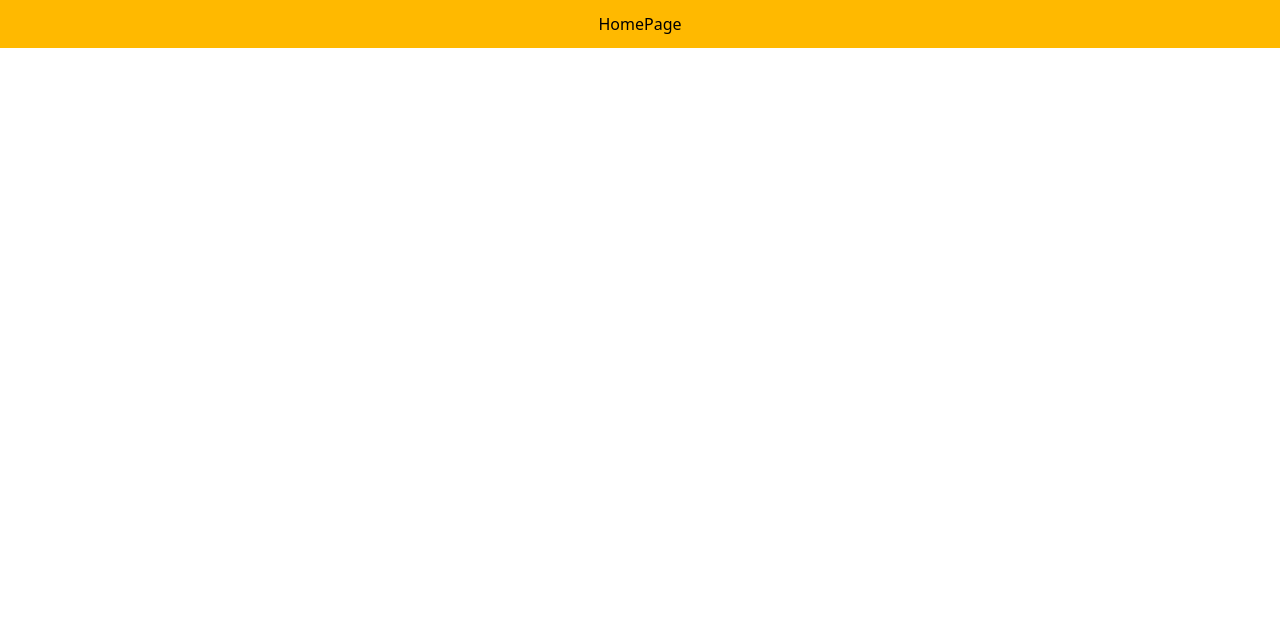
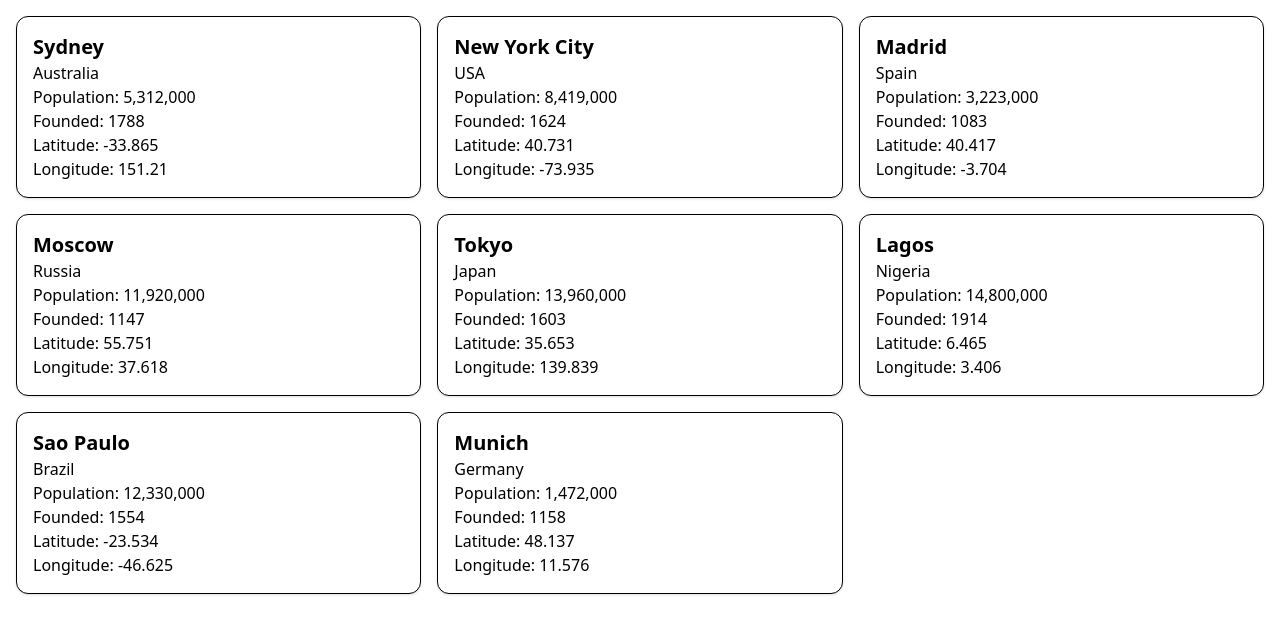
Before and after one commit to danielangerer/discovercity, a Next.js app: page / in a window 1280 px wide. Shown: the top 634 px of the page. Built offline with nearby package versions, Linux system fonts and the light colour scheme.

Commit message:
cities are displayed in a simple way

```diff
--- /dev/null
+++ b/app/api/cities/route.ts
@@ -0,0 +1,7 @@
+import { NextResponse } from 'next/server';
+import { getCities } from '@/lib/getCities';
+
+export async function GET() {
+  const cities = await getCities();
+  return NextResponse.json(cities);
+}
--- a/app/page.tsx
+++ b/app/page.tsx
@@ -1,10 +1,22 @@
+'use client';
+import { useEffect, useState } from 'react';
+import { City } from '@/types/city';
+import CityCard from '@/components/city-card';
 
+export default function HomePage() {
+  const [cities, setCities] = useState<City[]>([]);
 
+  useEffect(() => {
+    fetch('/api/cities')
+      .then(res => res.json())
+      .then(data => setCities(data));
+  }, []);
 
-export default function Home() {
   return (
-    <div className=" bg-amber-400 text-center pt-3 pb-3">
-      HomePage
-    </div>
+    <main className="p-4 grid grid-cols-1 md:grid-cols-2 lg:grid-cols-3 gap-4">
+      {cities.map((city, idx) => (
+      <CityCard key={idx} city={city} />
+      ))}
+    </main>
   );
 }
--- /dev/null
+++ b/components/city-card.tsx
@@ -0,0 +1,14 @@
+import { City } from '@/types/city';
+
+export default function CityCard({ city }: { city: City }) {
+  return (
+    <div className="rounded-xl shadow p-4 border bg-white">
+      <h2 className="text-xl font-semibold">{city.name}</h2>
+      <p>{city.country}</p>
+      <p>Population: {city.population.toLocaleString()}</p>
+      <p>Founded: {city.founded.toLocaleString()}</p>
+      <p>Latitude: {city.latitude.toLocaleString()}</p>
+      <p>Longitude: {city.longitude.toLocaleString()}</p>
+    </div>
+  );
+}
--- a/lib/getCities.ts
+++ b/lib/getCities.ts
@@ -2,16 +2,14 @@ import raw from '@/data/cities.json';
 import { City } from '@/types/city';
 
 export function getCities(): City[] {
-  return (raw.cities as Array<Omit<City, 'latitude' | 'longitude' | 'population' | 'founded'> & {
+  return (raw.cities as Array<Omit<City, 'latitude' | 'longitude' | 'population'> & {
     latitude: string;
     longitude: string;
     population: string;
-    founded: string;
   }>).map(city => ({
     ...city,
     latitude: parseFloat(city.latitude),
     longitude: parseFloat(city.longitude),
     population: parseInt(city.population, 10),
-    founded: parseInt(city.founded, 10),
   }));
 }
--- a/types/city.ts
+++ b/types/city.ts
@@ -6,6 +6,6 @@ export interface City {
   latitude: number;
   longitude: number;
   population: number;
-  founded: number;
+  founded: string;
   landmarks: string[];
 }
```
